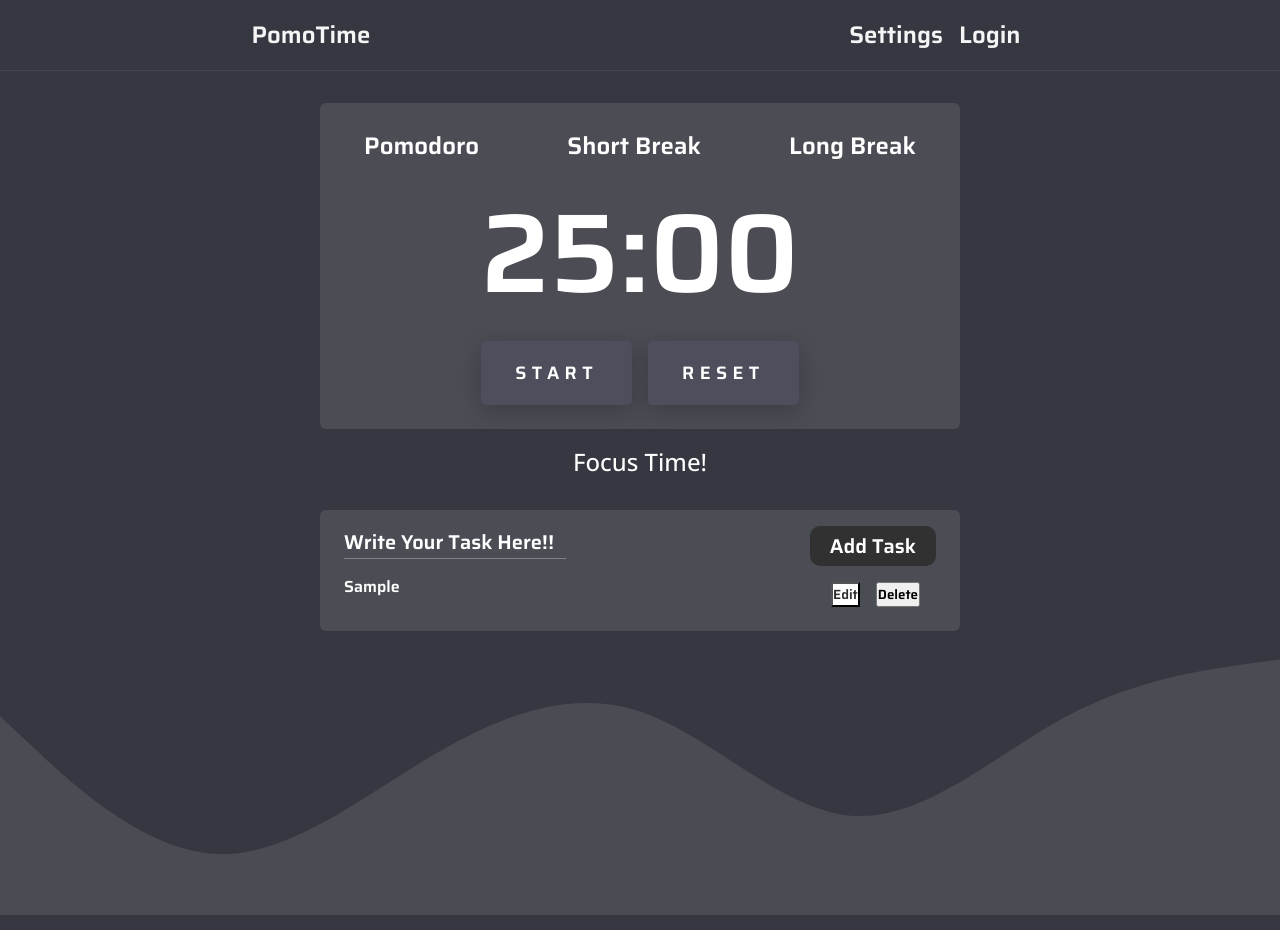
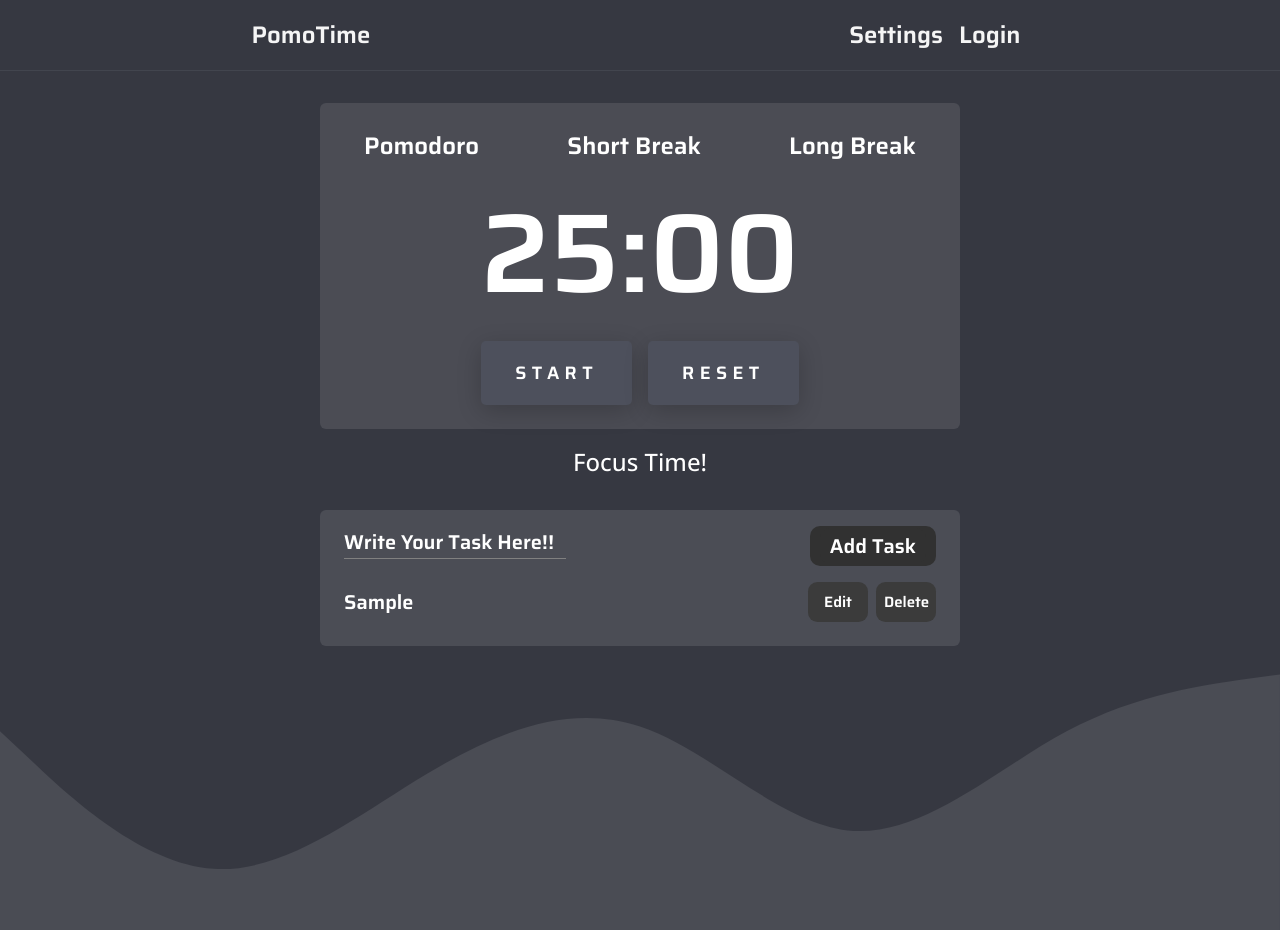
Before and after one commit to Neel2107/PomoTIme, a React (Vite) app: page / in a window 1280 px wide. Both pictures are taken after typing "Sample" into the empty fields and a click on the button "Add Task". Built offline with nearby package versions, Linux system fonts and the light colour scheme.

Commit message:
buttons working

```diff
--- a/src/Components/Todo.jsx
+++ b/src/Components/Todo.jsx
@@ -4,8 +4,6 @@ import { useState } from "react";
 export const Todo = () => {
   const [tasks, setTasks] = useState([]);
   const [taskInput, setTaskInput] = useState("");
-
-
 
   const handleTaskInput = (event) => {
 
@@ -29,7 +27,10 @@ export const Todo = () => {
     setTasks(tasks.filter((task, i) => i !== index));
   };
 
-  const editTask = (index, updatedTask) => {
+  const editTask = (index, updatedTask,event) => {
+    if(event.target.value.length === 0){
+      alert("Enter some input!!")
+    }else{
       setTasks(
         tasks.map((task, i) => {
           if (i === index) {
@@ -38,6 +39,8 @@ export const Todo = () => {
           return task;
         })
       );
+    }
+
   };
 
 
@@ -69,13 +72,13 @@ export const Todo = () => {
       <ul >
         <div className="task-list">
         {tasks.map((task, index) => (
-          <li  key={index}>
+          <li className="for-center" key={index}>
            <p className="list-width" > {task} </p>
             <div  className="list-btn">
-            <button className="list-edit" onClick={() => editTask(index, prompt("Edit task"))}>
+            <button className="list-edit list-btns" onClick={(event) => editTask(index, prompt("Edit task"),event)}>
               Edit
             </button>
-            <button className="list-delete" onClick={() => deleteTask(index)}>Delete</button>
+            <button className="list-delete list-btns" onClick={() => deleteTask(index)}>Delete</button>
             </div>
           </li>
         ))}
--- a/src/index.css
+++ b/src/index.css
@@ -149,13 +149,13 @@ html {
     border: 0;
     padding: 2px 10px;
     border-radius: 10px;
+    width: auto;
 }
 
 .both-buttons {
     display: flex;
     flex-direction: row;
     justify-content: center;
-
 
 }
 
@@ -169,33 +169,23 @@ html {
     justify-content: space-between;
 
 }
-
 .list-btn {
     display: flex;
     flex-direction: row;
-    justify-content: flex-end;
+    justify-content: space-between;
+
+}
 
 
-}
 
 .task-list {
     margin-top: 0.5rem;
 }
 
 
-.list-edit {
-    background-color: #fff;
-    color: #2e2e2e;
-    margin-top: 0.5rem;
-    margin-right: 1rem;
-    margin-bottom: 0.5rem;
-}
 
-.list-delete {
-    margin-top: 0.5rem;
-    margin-right: 1rem;
-    margin-bottom: 0.5rem;
-}
+
+
 
 .for-task-bg {
     width: 37rem;
@@ -340,68 +330,98 @@ html {
 }
 
 
-.list-width{
+.list-width {
     max-width: 38rem;
+    font-size: 20px;
 }
 
 
+.list-edit {
+    margin: 0.5rem 0.5rem;
+    padding: 0.5rem;
+    background: rgb(59, 59, 59);
+    color: white;
+    border: none;
+    border-radius: 0.625em;
+    font-size: 15px;
+    font-weight: bold;
+    cursor: pointer;
+    z-index: 1;
+    overflow: hidden;
+  margin-left: 0rem;
+  position: relative;
+}
 
 
-/* ///////////////////////////////////////////////////////////////////////////
-delete-button-css
-////////////////////////////////////////////////////////// */
+.list-edit:hover {
+    color: black;
+}
+
+.list-edit:after {
+    content: "";
+    background: white;
+    position: absolute;
+    z-index: -1;
+    left: -20%;
+    right: -20%;
+    top: 0;
+    bottom: 0;
+    transform: skewX(-45deg) scale(0, 1);
+    transition: all 0.5s;
+}
+
+.list-edit:hover:after {
+    transform: skewX(-45deg) scale(1, 1);
+    -webkit-transition: all 0.5s;
+    transition: all 0.5s;
+}
 
 
-/* .list-delete{
-    display: flex;
-    flex-direction: column;
-    justify-content: center;
-    align-items: center;
-    padding: 1em;
-    border: 0px solid transparent;
-    background-color: rgba(100,77,237,0.08);
-    border-radius: 1.25em;
-    transition: all 0.2s linear;
+.list-delete {
+   padding: 0.5rem;
+    margin: 0.5rem 0rem;
+    background: rgb(59, 59, 59);
+    color: white;
+    border: none;
+    border-radius: 0.625em;
+    font-size: 15px;
+    font-weight: bold;
+    cursor: pointer;
+    position: relative;
+    z-index: 1;
+    overflow: hidden;
 }
 
+
 .list-delete:hover {
-    box-shadow: 3.4px 2.5px 4.9px rgba(0, 0, 0, 0.025),
-     8.6px 6.3px 12.4px rgba(0, 0, 0, 0.035),
-     17.5px 12.8px 25.3px rgba(0, 0, 0, 0.045),
-     36.1px 26.3px 52.2px rgba(0, 0, 0, 0.055),
-     99px 72px 143px rgba(0, 0, 0, 0.08);
+    color: black;
 }
 
-   .list-delete {
-    position: relative;
-    display: inline-block;
+.list-delete:after {
+    content: "";
+    background: white;
+    position: absolute;
+    z-index: -1;
+    left: -20%;
+    right: -20%;
+    top: 0;
+    bottom: 0;
+    transform: skewX(-45deg) scale(0, 1);
+    transition: all 0.5s;
 }
 
-   .list-delete .list-delete-text {
-    visibility: hidden;
-    width: 4em;
-    background-color: rgba(0, 0, 0, 0.253);
-    color: #fff;
-    text-align: center;
-    border-radius: 6px;
-    padding: 5px 0;
-    position: absolute;
-    z-index: 1;
-    top: 25%;
-    left: 110%;
+.list-delete:hover:after {
+    transform: skewX(-45deg) scale(1, 1);
+    -webkit-transition: all 0.5s;
+    transition: all 0.5s;
 }
 
-   .list-delete .list-delete-text::after {
-    content: "";
-    position: absolute;
-    top: 50%;
-    right: 100%;
-    margin-top: -5px;
-    border-width: 5px;
-    border-style: solid;
-    border-color: transparent rgba(0, 0, 0, 0.253) transparent transparent;
+
+.list-width{
+    display: flex;
+    align-items: center;
 }
 
-   .list-delete:hover .list-delete-text {
-    visibility: visible;
-   } */
+.list-btns{
+    width: 3.75rem;
+}
```
Lines whose indentation alone changed are shown as unchanged.
